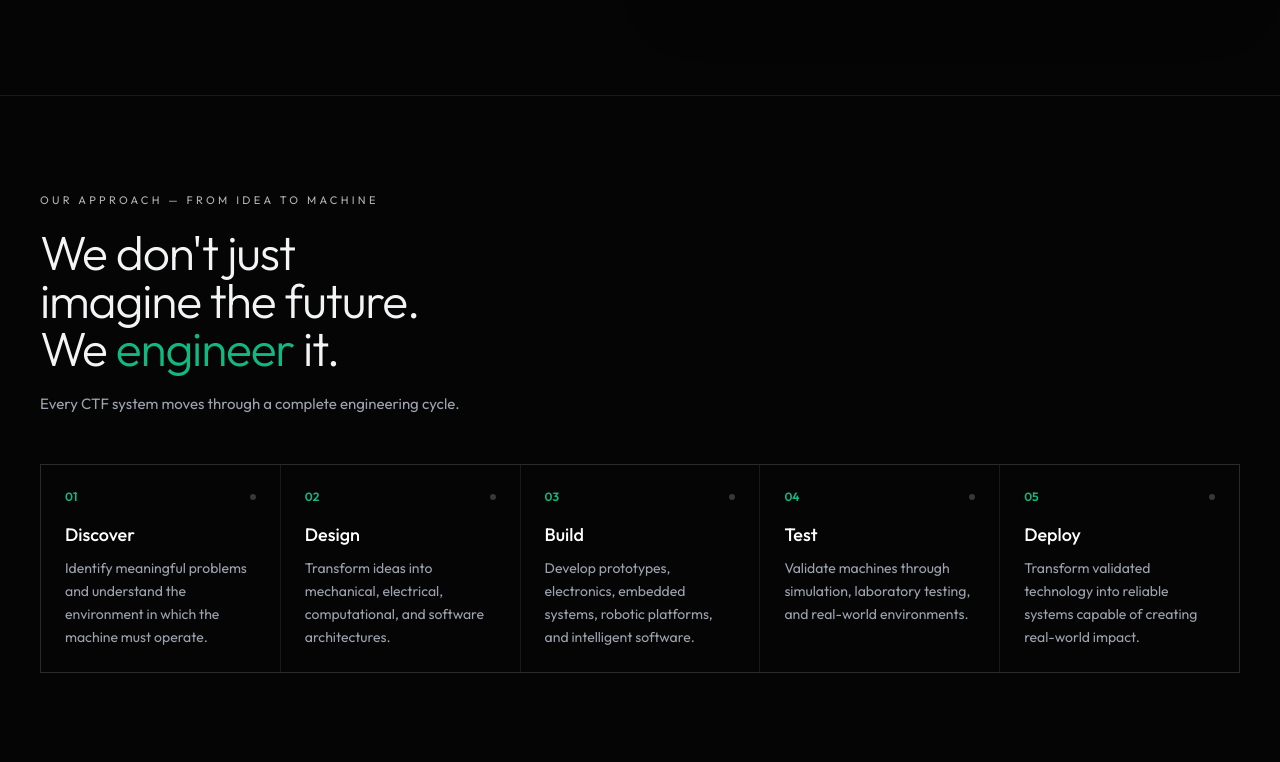
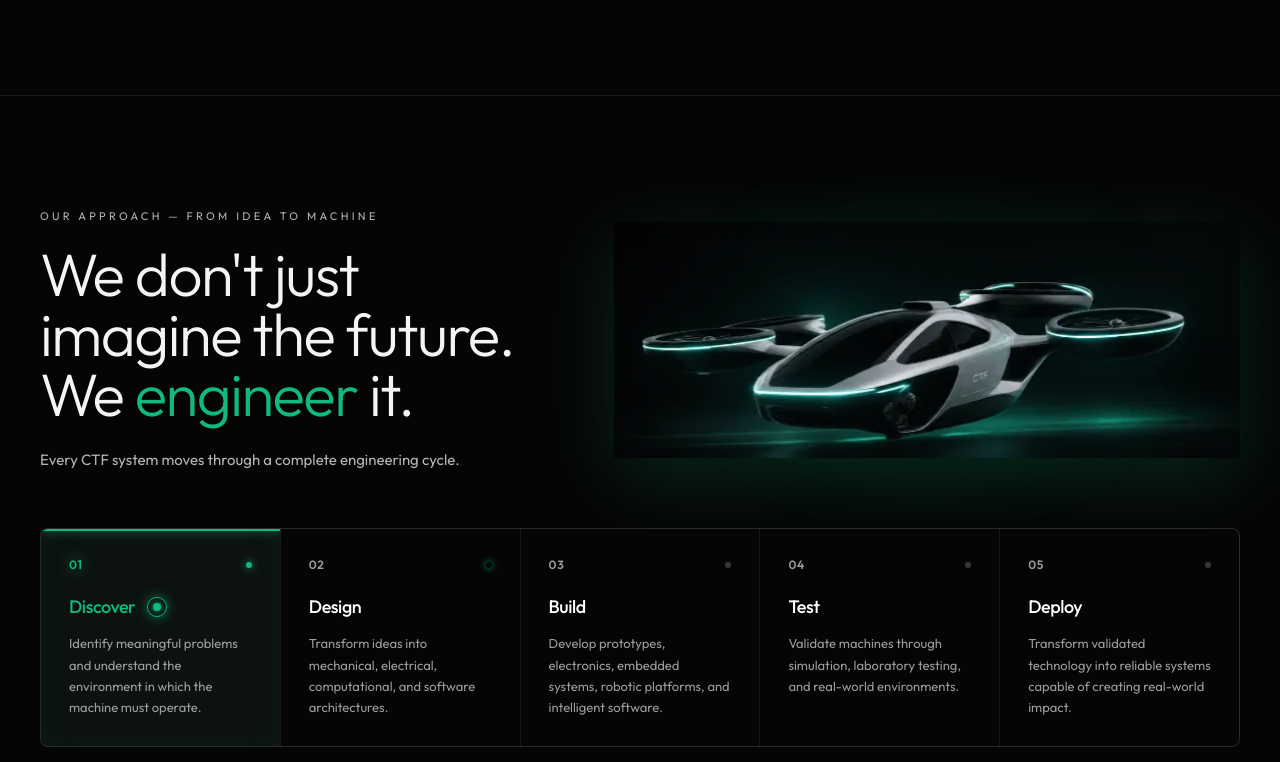
Before and after one commit to albin-12/CTF-website, a Next.js app: page / in a window 1280 px wide. Shown: the part 5998-6760 px from the top of the page. Built offline with nearby package versions, Linux system fonts and the light colour scheme.

Commit message:
added air car

```diff
--- a/src/components/Approach.tsx
+++ b/src/components/Approach.tsx
@@ -1,14 +1,18 @@
 "use client";
+import { useState } from "react";
+import Image from "next/image";
 import { motion } from "framer-motion";
 import { approach } from "@/data/site";
 import Lines from "./Lines";
 
 export default function Approach() {
+  const [activeStep, setActiveStep] = useState(0);
+
   const containerVariants = {
     hidden: { opacity: 0 },
     visible: {
       opacity: 1,
-      transition: { staggerChildren: 0.12 },
+      transition: { staggerChildren: 0.1 },
     },
   };
 
@@ -22,8 +26,13 @@ export default function Approach() {
   };
 
   return (
-    <section className="rule py-20 lg:py-24">
+    <section id="approach" className="rule py-20 lg:py-28 relative overflow-hidden">
+      {/* Background radial glow */}
+      <div className="pointer-events-none absolute right-0 top-1/4 -z-10 h-96 w-96 rounded-full bg-[var(--accent)]/10 blur-[120px]" />
+
       <div className="wrap">
+        {/* Top Header & Drone Visual Grid */}
+        <div className="grid items-center gap-10 lg:grid-cols-[1.05fr_1.25fr] lg:gap-12">
           <motion.div
             initial={{ opacity: 0, y: 20 }}
             whileInView={{ opacity: 1, y: 0 }}
@@ -31,33 +40,116 @@ export default function Approach() {
             transition={{ duration: 0.7 }}
           >
             <p className="eyebrow">{approach.eyebrow} — {approach.eyebrowSub}</p>
-          <h2 className="h2 mt-5"><Lines lines={approach.title} /></h2>
-          <p className="lead mt-5">{approach.body}</p>
+            <h2 className="h2 mt-5 text-4xl sm:text-5xl lg:text-6xl font-light leading-[1.06] tracking-tight">
+              <Lines lines={approach.title} />
+            </h2>
+            <p className="lead mt-6 text-white/70 max-w-lg">{approach.body}</p>
           </motion.div>
 
+          <motion.div
+            initial={{ opacity: 0, scale: 0.95, y: 15 }}
+            whileInView={{ opacity: 1, scale: 1, y: 0 }}
+            viewport={{ once: true }}
+            transition={{ duration: 0.8, ease: [0.16, 1, 0.3, 1] }}
+            className="relative flex items-center justify-center lg:justify-end"
+          >
+            {/* Ambient green underglow */}
+            <div className="absolute inset-0 bg-radial-glow opacity-80 filter blur-3xl pointer-events-none" />
+            <div className="relative w-full max-w-xl lg:max-w-2xl aspect-[614/232]">
+              <Image
+                src="/images/approach-drone.webp"
+                alt="CTF Autonomous Aerial Craft"
+                fill
+                priority
+                sizes="(min-width: 1024px) 55vw, 100vw"
+                className="object-contain drop-shadow-[0_20px_40px_rgba(16,185,129,0.18)] transition-transform duration-700 hover:scale-[1.02]"
+              />
+            </div>
+          </motion.div>
+        </div>
+
+        {/* Bottom 5-Step Process Bar */}
         <motion.ol
           variants={containerVariants}
           initial="hidden"
           whileInView="visible"
           viewport={{ once: true, margin: "-50px" }}
-          className="mt-12 grid gap-px overflow-hidden border border-[var(--line)] bg-[var(--line)] sm:grid-cols-2 lg:grid-cols-5"
+          className="mt-14 grid gap-px overflow-hidden rounded-lg border border-[var(--line)] bg-[var(--line)] sm:grid-cols-2 lg:grid-cols-5"
         >
-          {approach.steps.map((s, n) => (
+          {approach.steps.map((s, n) => {
+            const isActive = activeStep === n;
+            return (
               <motion.li
                 key={s.title}
                 variants={itemVariants}
-              whileHover={{ y: -4, transition: { duration: 0.25 } }}
-              className="group relative bg-[var(--bg)] p-6 transition-all duration-300 hover:bg-[#0c0d10]"
+                onClick={() => setActiveStep(n)}
+                onMouseEnter={() => setActiveStep(n)}
+                className={`group relative cursor-pointer p-6 lg:p-7 transition-all duration-300 ${
+                  isActive
+                    ? "bg-[#0c1210] shadow-[inset_0_0_25px_rgba(16,185,129,0.06)]"
+                    : "bg-[var(--bg)] hover:bg-[#0c0d10]"
+                }`}
               >
-              <div className="absolute top-0 inset-x-0 h-[1.5px] bg-gradient-to-r from-transparent via-[var(--accent)] to-transparent opacity-0 transition-opacity duration-300 group-hover:opacity-100" />
+                {/* Active or hover top accent line */}
+                <div
+                  className={`absolute top-0 inset-x-0 h-[1.5px] transition-opacity duration-300 ${
+                    isActive
+                      ? "bg-[var(--accent)] opacity-100 shadow-[0_0_10px_var(--accent)]"
+                      : "bg-gradient-to-r from-transparent via-[var(--accent)] to-transparent opacity-0 group-hover:opacity-100"
+                  }`}
+                />
+
+                {/* Step number and status indicator */}
                 <div className="flex items-center justify-between">
-                <span className="text-xs text-[var(--accent)] font-mono font-semibold transition-all duration-300 group-hover:drop-shadow-[0_0_8px_rgba(16,185,129,0.8)]">0{n + 1}</span>
-                <span className="h-1.5 w-1.5 rounded-full bg-white/20 transition-all duration-300 group-hover:bg-[var(--accent)] group-hover:shadow-[0_0_8px_var(--accent)]" />
+                  <span
+                    className={`font-mono text-xs font-semibold tracking-wider transition-colors duration-300 ${
+                      isActive
+                        ? "text-[var(--accent)] drop-shadow-[0_0_8px_rgba(16,185,129,0.8)]"
+                        : "text-white/60 group-hover:text-[var(--accent)]"
+                    }`}
+                  >
+                    0{n + 1}
+                  </span>
+                  <span
+                    className={`h-1.5 w-1.5 rounded-full transition-all duration-300 ${
+                      isActive
+                        ? "bg-[var(--accent)] shadow-[0_0_8px_var(--accent)]"
+                        : n === 1
+                        ? "bg-[var(--accent)]/80 shadow-[0_0_6px_var(--accent)]"
+                        : "bg-white/20 group-hover:bg-[var(--accent)]/60"
+                    }`}
+                  />
                 </div>
-              <h3 className="mt-4 text-lg font-medium text-white group-hover:text-[var(--accent)] transition-colors">{s.title}</h3>
-              <p className="mt-2 text-sm leading-relaxed text-[var(--muted)]">{s.text}</p>
+
+                {/* Step Title & Glowing Orb */}
+                <div className="mt-5 flex items-center gap-3">
+                  <h3
+                    className={`text-lg font-medium tracking-tight transition-colors duration-300 ${
+                      isActive
+                        ? "text-[var(--accent)]"
+                        : "text-white group-hover:text-[var(--accent)]"
+                    }`}
+                  >
+                    {s.title}
+                  </h3>
+                  {isActive && (
+                    <motion.div
+                      layoutId="activeStepOrb"
+                      className="relative flex h-5 w-5 shrink-0 items-center justify-center rounded-full border border-[var(--accent)] bg-[var(--accent)]/20 shadow-[0_0_12px_rgba(16,185,129,0.6)]"
+                      transition={{ type: "spring", stiffness: 400, damping: 25 }}
+                    >
+                      <span className="h-2 w-2 rounded-full bg-[var(--accent)] shadow-[0_0_6px_var(--accent)]" />
+                    </motion.div>
+                  )}
+                </div>
+
+                {/* Step Description */}
+                <p className="mt-3 text-xs lg:text-[13px] leading-relaxed text-white/60 transition-colors duration-300 group-hover:text-white/80">
+                  {s.text}
+                </p>
               </motion.li>
-          ))}
+            );
+          })}
         </motion.ol>
       </div>
     </section>
```
Also changed, not shown: public/images/approach-drone.webp (added). Lines whose indentation alone changed are shown as unchanged.
